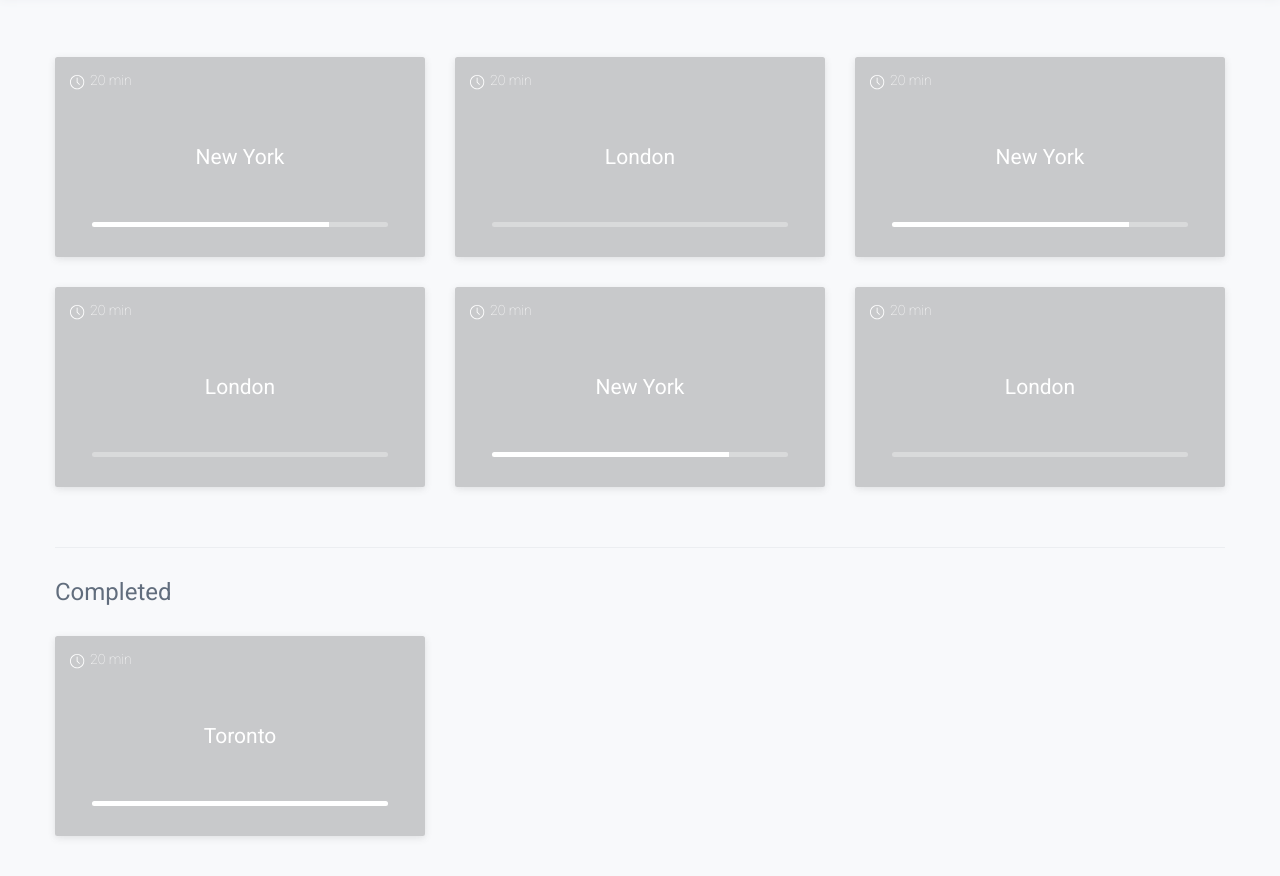
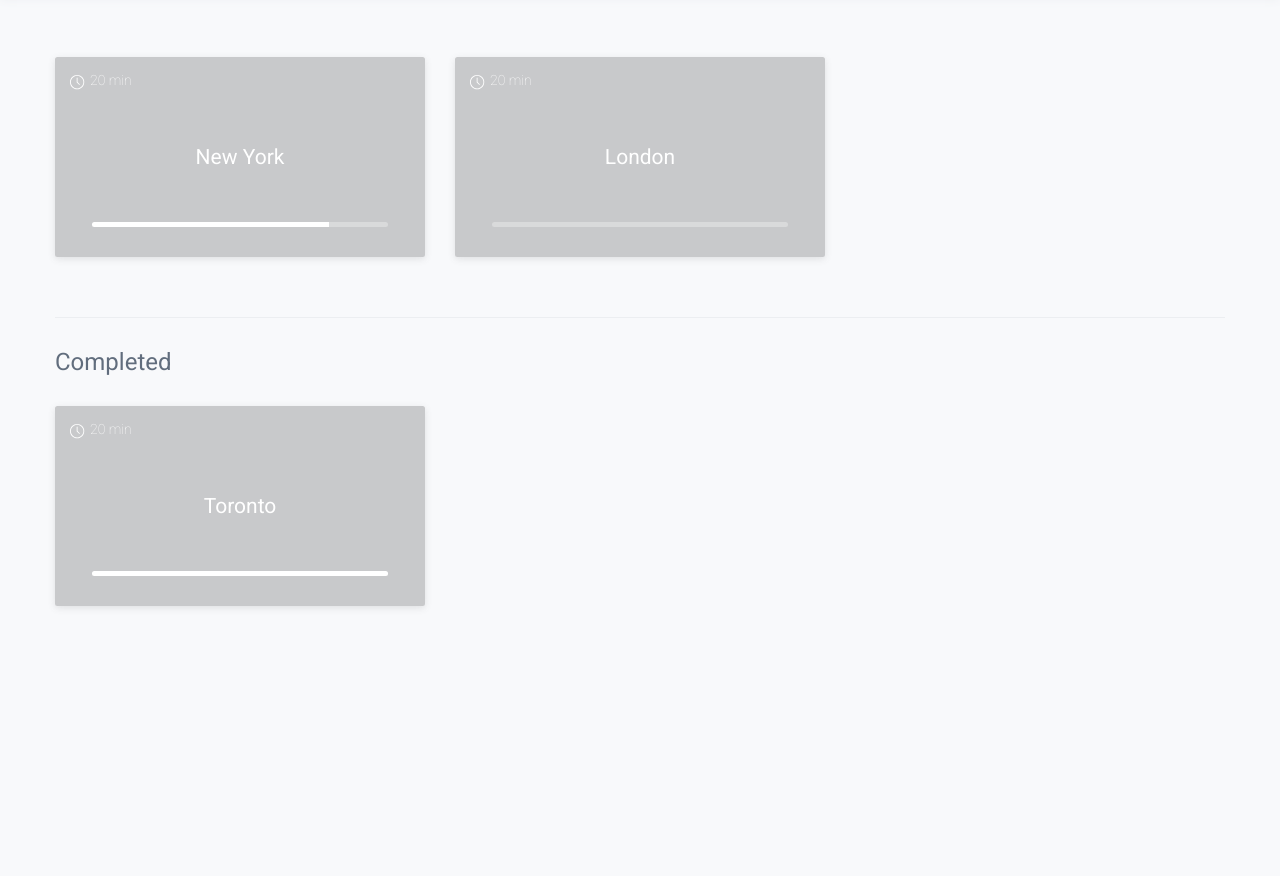
Before and after one commit to zorenko/speakability, a plain HTML site: page dashboard.html in a window 1280 px wide. Shown: the part 58-934 px from the top of the page. After the commit the page ends 800 px from the top, so only its background shows below. Drawn offline with Linux system fonts and the light colour scheme.

Commit message:
update dashboard

```diff
--- a/dashboard.html
+++ b/dashboard.html
@@ -28,64 +28,33 @@
     </section> -->
 
     <section class="quests quests--active">
-      <div class="quest quest--progress">
+      <a href="#" class="quest quest--progress">
         <span class="quest__time">20 min</span>
         <h3 class="quest__title">New York</h3>
         <span class="quest__progress">
           <span class="quest__progress-bar"></span>
         </span>
-      </div>
+      </a>
 
-      <div class="quest quest--new">
+      <a href="#" class="quest quest--new">
         <span class="quest__time">20 min</span>
         <h3 class="quest__title">London</h3>
         <span class="quest__progress">
           <span class="quest__progress-bar"></span>
         </span>
-      </div>
-
-      <div class="quest quest--progress">
-        <span class="quest__time">20 min</span>
-        <h3 class="quest__title">New York</h3>
-        <span class="quest__progress">
-          <span class="quest__progress-bar"></span>
-        </span>
-      </div>
-
-      <div class="quest quest--new">
-        <span class="quest__time">20 min</span>
-        <h3 class="quest__title">London</h3>
-        <span class="quest__progress">
-          <span class="quest__progress-bar"></span>
-        </span>
-      </div>
-
-      <div class="quest quest--progress">
-        <span class="quest__time">20 min</span>
-        <h3 class="quest__title">New York</h3>
-        <span class="quest__progress">
-          <span class="quest__progress-bar"></span>
-        </span>
-      </div>
-
-      <div class="quest quest--new">
-        <span class="quest__time">20 min</span>
-        <h3 class="quest__title">London</h3>
-        <span class="quest__progress">
-          <span class="quest__progress-bar"></span>
-        </span>
-      </div>
+      </a>
     </section>
 
     <section class="quests quests--completed">
       <h2 class="quests__title">Completed</h2>
-      <div class="quest quest--completed">
+
+      <a href="#" class="quest quest--completed">
         <span class="quest__time">20 min</span>
         <h3 class="quest__title">Toronto</h3>
         <span class="quest__progress">
           <span class="quest__progress-bar"></span>
         </span>
-      </div>
+      </a>
     </section>
   </main><!-- container -->
 
```
